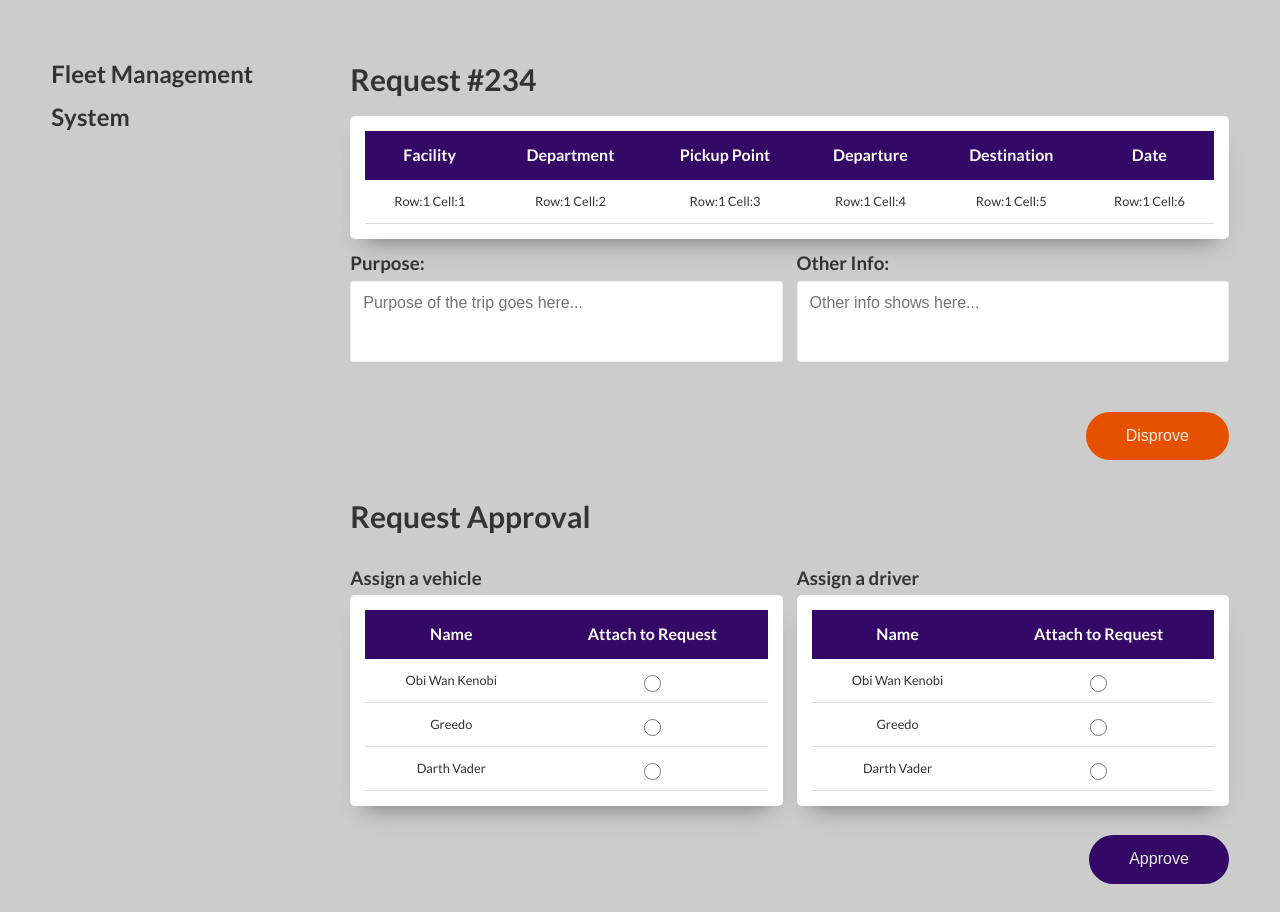
After one commit to zextis/fms-ui, a PHP site: page /approvereq.html in a window 1280 px wide. The commit adds this page. Run offline with PHP 8.4, Linux system fonts and the light colour scheme; some libraries are stand-ins or nearby versions.

Commit message:
Added Request Approval Page

```diff
--- a/addrequest.html
+++ b/addrequest.html
@@ -59,7 +59,7 @@
                     </div>
 
 
-                    <input type="submit" value="Send Request">
+                    <input type="submit" value="Send Request" class="btn">
                 </form>
             </div>
         </div>
--- /dev/null
+++ b/approvereq.html
@@ -0,0 +1,166 @@
+<!DOCTYPE html>
+<html lang="en">
+
+<head>
+    <meta charset="UTF-8">
+    <meta name="viewport" content="width=device-width, initial-scale=1.0">
+    <meta http-equiv="X-UA-Compatible" content="ie=edge">
+    <title>Fleet Management System | Approve</title>
+    <link href="https://fonts.googleapis.com/css?family=Lato:300,400,700" rel="stylesheet">
+    <link rel="stylesheet" href="vendors/css/ionicicons.min.css">
+    <link rel="stylesheet" href="vendors/css/normalize.css">
+    <link rel="stylesheet" href="vendors/css/grid.css">
+    <link rel="stylesheet" href="vendors/css/animate.css">
+    <link rel="stylesheet" href="/resources/css/main.css">
+</head>
+
+<body class="grey-bg">
+    <section class="main-form">
+        <div class="row">
+            <div class="col span-1-of-4">
+                <h2>Fleet Management System</h2>
+            </div>
+            <div class="col span-3-of-4 approvaltable">
+                <h2 class="content__heading--secondary">Request #234</h2>
+                <table class="reqtable matbox" border="0">
+                    <tr>
+                        <th>Facility</th>
+                        <th>Department</th>
+                        <th>Pickup Point</th>
+                        <th>Departure</th>
+                        <th>Destination</th>
+                        <th>Date</th>
+                    </tr>
+                    <tr>
+                        <td>Row:1 Cell:1</td>
+                        <td>Row:1 Cell:2</td>
+                        <td>Row:1 Cell:3</td>
+                        <td>Row:1 Cell:4</td>
+                        <td>Row:1 Cell:5</td>
+                        <td>Row:1 Cell:6</td>
+                    </tr>
+                </table>
+                <div class="row">
+                    <div class="col span-1-of-2 vehicle-col">
+                        <h3>Purpose: </h3>
+                        <textarea name="purpose" id="purpose" cols="30" rows="3" placeholder="Purpose of the trip goes here..." readonly></textarea>
+
+                    </div>
+                    <div class="col span-1-of-2 driver-col">
+                        <h3>Other Info: </h3>
+                        <textarea name="otherinfo" id="otherinfo" cols="30" rows="3" placeholder="Other info shows here..." readonly></textarea>
+                    </div>
+
+                    <input type="submit" class="btn danger" value="Disprove">
+                </div>
+
+                <br>
+                <form action="" method="get" class="clearfix">
+                    <h2 class="form__title">Request Approval</h2>
+                    <div class="row">
+                        <div class="col span-1-of-2 vehicle-col">
+                            <h3>Assign a vehicle</h3>
+                            <table class="reqtable matbox" border="0">
+                                <thead>
+                                    <tr>
+                                        <th scope="col">Name</th>
+                                        <th scope="col">Attach to Request</th>
+                                    </tr>
+                                </thead>
+                                <tbody>
+                                    <tr>
+                                        <td>
+                                            <label for='vehicle1'>
+                                                Obi Wan Kenobi
+                                            </label>
+                                        </td>
+                                        <td>
+                                            <input type="radio" class="cbx" name="vehicle" id='vehicle1'>
+                                            </input>
+                                        </td>
+                                    </tr>
+                                    <tr>
+                                        <td>
+                                            <label for='vehicle2'>
+                                                Greedo
+                                            </label>
+                                        </td>
+                                        <td>
+                                            <input type="radio" class="cbx" name="vehicle" id='vehicle2'>
+                                            </input>
+                                        </td>
+                                    </tr>
+                                    <tr>
+                                        <td>
+                                            <label for='vehicle3'>
+                                                Darth Vader
+                                            </label>
+                                        </td>
+                                        <td>
+                                            <input type="radio" class="cbx" name="vehicle" id='vehicle3'>
+                                            </input>
+                                        </td>
+                                    </tr>
+                                </tbody>
+                            </table>
+
+                        </div>
+                        <div class="col span-1-of-2 driver-col">
+                            <h3>Assign a driver</h3>
+                            <table class="reqtable matbox" border="0">
+                                <thead>
+                                    <tr>
+                                        <th scope="col">Name</th>
+                                        <th scope="col">Attach to Request</th>
+                                    </tr>
+                                </thead>
+                                <tbody>
+                                    <tr>
+                                        <td>
+                                            <label for='driver1'>
+                                                Obi Wan Kenobi
+                                            </label>
+                                        </td>
+                                        <td>
+                                            <input type="radio" class="cbx" name="driver" id='driver1'>
+                                            </input>
+                                        </td>
+                                    </tr>
+                                    <tr>
+                                        <td>
+                                            <label for='driver2'>
+                                                Greedo
+                                            </label>
+                                        </td>
+                                        <td>
+                                            <input type="radio" class="cbx" name="driver" id='driver2'>
+                                            </input>
+                                        </td>
+                                    </tr>
+                                    <tr>
+                                        <td>
+                                            <label for='driver3'>
+                                                Darth Vader
+                                            </label>
+                                        </td>
+                                        <td>
+                                            <input type="radio" class="cbx" name="driver" id='driver3'>
+                                            </input>
+                                        </td>
+                                    </tr>
+                                </tbody>
+                            </table>
+                        </div>
+                    </div>
+
+
+                    <input type="submit" class="btn" value="Approve">
+                </form>
+            </div>
+        </div>
+    </section>
+
+
+</body>
+
+</html>
--- a/resources/css/main.css
+++ b/resources/css/main.css
@@ -6,7 +6,8 @@ Secondary color: #9345f0
 Dark text: #333333
 Light text: #eeeeee
 White text: #ffffff
-
+Danger Ligh: #ff833a
+Danger Reg: #e65100
 */
 
 *,
@@ -14,7 +15,8 @@ White text: #ffffff
 *::before {
     margin: 0px;
     padding: 0px;
-    box-sizing: inherit;
+    -webkit-box-sizing: inherit;
+            box-sizing: inherit;
 }
 
 html {
@@ -23,10 +25,11 @@ html {
 }
 
 body {
-    box-sizing: border-box;
+    -webkit-box-sizing: border-box;
+            box-sizing: border-box;
     font-family: 'Lato', 'Arial Narrow', Arial, sans-serif;
     font-weight: 400;
-    color: #eee;
+    color: #333;
     font-size: 1.6rem;
     line-height: 1.8;
     background-repeat: no-repeat;
@@ -36,29 +39,60 @@ body {
 }
 
 .row {
-    max-width: 95vw;
+    max-width: 92vw;
     height: auto;
     margin: 0 auto;
 }
 
+.light-text {
+    color: #eee;
+}
+
 #main {
+    background-image: -webkit-gradient(linear, left bottom, left top, from(#30cfd069), to(#33086769)), url('/resources/css/img/street.jpg');
     background-image: linear-gradient(to top, #30cfd069 0%, #33086769 100%), url('/resources/css/img/street.jpg');
 }
 
 /* -------------------------- COMPONENTS -------------------------- */
 
+
+/* Button Styles */
+
+.btn,
 .btn:link,
-.btn:visited,
-input[type=submit] {
+.btn:visited {
+    background-color: #330867;
+    color: #eee;
+    -webkit-transition: all 0.3s ease-in-out;
+    transition: all 0.3s ease-in-out;
     padding: 1.5rem 4rem;
     border-radius: 100px;
     text-decoration: none;
     border: 1px transparent;
+    cursor: pointer;
+}
+
+.btn:hover,
+.btn:active {
+    background-color: #9345f0;
+}
+
+.grey-bg {
+    background-color: #ccc;
+}
+
+.danger {
+    background-color: #e65100;
+}
+
+.danger:hover,
+.danger:active {
+    background-color: #ff833a;
 }
 
 .matbox {
+    padding: 3rem 2rem;
     -webkit-box-shadow: 0px 15px 22px -13px rgba(0, 0, 0, 0.4);
-    -moz-box-shadow: 0px 15px 22px -13px rgba(0, 0, 0, 0.4);
     box-shadow: 0px 15px 22px -13px rgba(0, 0, 0, 0.4);
 }
 
@@ -77,8 +111,7 @@ input[type=submit] {
 .form {
     width: 100%;
     background-color: #eee;
-    padding: 3rem 2rem;
-    color: #444444;
+    color: #333;
     border-radius: .5rem;
 }
 
@@ -106,7 +139,7 @@ input[type=submit] {
 
 .reqtable {
     color: #333333;
-    width: 95%;
+    width: 100%;
     background-color: #ffffff;
     padding: 1.5rem;
     border-radius: .5rem;
@@ -130,6 +163,7 @@ input[type=submit] {
     font-size: 80%;
     border-bottom: solid 1px #ddd;
     padding: 1rem;
+    -webkit-transition: all 0.1s ease-out;
     transition: all 0.1s ease-out;
 }
 
@@ -175,20 +209,14 @@ textarea {
     border-radius: 3px;
     border: 1px solid #eee;
     margin-bottom: 1.2rem;
+    -webkit-transition: all 0.2s ease-in-out;
     transition: all 0.2s ease-in-out;
 }
 
 input[type=submit] {
-    background-color: #330867;
-    color: #eee;
-    transition: all 0.3s ease-in-out;
     margin-top: 2rem;
+    margin-left: 1rem;
     float: right;
-}
-
-input[type=submit]:hover,
-input[type=submit]:active {
-    background-color: #9345f0;
 }
 
 input[type=number] {
@@ -199,3 +227,111 @@ label span {
     font-size: 90%;
     color: #777;
 }
+
+/* Radio Button */
+
+.cbx {
+    position: relative;
+    top: 1px;
+    width: 17px;
+    height: 17px;
+    border: 1px transparent;
+    border-radius: 3px;
+    vertical-align: middle;
+    -webkit-transition: background 0.1s ease;
+    transition: background 0.1s ease;
+    cursor: pointer;
+}
+
+.cbx:after {
+    content: '';
+    position: absolute;
+    top: 1px;
+    left: 5px;
+    width: 5px;
+    height: 11px;
+    opacity: 0;
+    -webkit-transform: rotate(45deg) scale(0);
+            transform: rotate(45deg) scale(0);
+    border-right: 2px solid #fff;
+    border-bottom: 2px solid #fff;
+    -webkit-transition: all 0.3s ease;
+    transition: all 0.3s ease;
+    -webkit-transition-delay: 0.15s;
+            transition-delay: 0.15s;
+}
+
+.cbx:checked {
+    border-color: transparent;
+    background: #330867;
+    -webkit-animation: jelly 0.6s ease;
+            animation: jelly 0.6s ease;
+}
+
+.cbx:checked~.cbx:after {
+    opacity: 1;
+    -webkit-transform: rotate(45deg) scale(1);
+            transform: rotate(45deg) scale(1);
+}
+
+@-webkit-keyframes jelly {
+    from {
+        -webkit-transform: scale(1, 1);
+                transform: scale(1, 1);
+    }
+    30% {
+        -webkit-transform: scale(1.25, 0.75);
+                transform: scale(1.25, 0.75);
+    }
+    40% {
+        -webkit-transform: scale(0.75, 1.25);
+                transform: scale(0.75, 1.25);
+    }
+    50% {
+        -webkit-transform: scale(1.15, 0.85);
+                transform: scale(1.15, 0.85);
+    }
+    65% {
+        -webkit-transform: scale(0.95, 1.05);
+                transform: scale(0.95, 1.05);
+    }
+    75% {
+        -webkit-transform: scale(1.05, 0.95);
+                transform: scale(1.05, 0.95);
+    }
+    to {
+        -webkit-transform: scale(1, 1);
+                transform: scale(1, 1);
+    }
+}
+
+@keyframes jelly {
+    from {
+        -webkit-transform: scale(1, 1);
+                transform: scale(1, 1);
+    }
+    30% {
+        -webkit-transform: scale(1.25, 0.75);
+                transform: scale(1.25, 0.75);
+    }
+    40% {
+        -webkit-transform: scale(0.75, 1.25);
+                transform: scale(0.75, 1.25);
+    }
+    50% {
+        -webkit-transform: scale(1.15, 0.85);
+                transform: scale(1.15, 0.85);
+    }
+    65% {
+        -webkit-transform: scale(0.95, 1.05);
+                transform: scale(0.95, 1.05);
+    }
+    75% {
+        -webkit-transform: scale(1.05, 0.95);
+                transform: scale(1.05, 0.95);
+    }
+    to {
+        -webkit-transform: scale(1, 1);
+                transform: scale(1, 1);
+    }
+}
```
Also changed, not shown: index.html (+4 -4 lines), resources/css/img/greybg.png (added).
